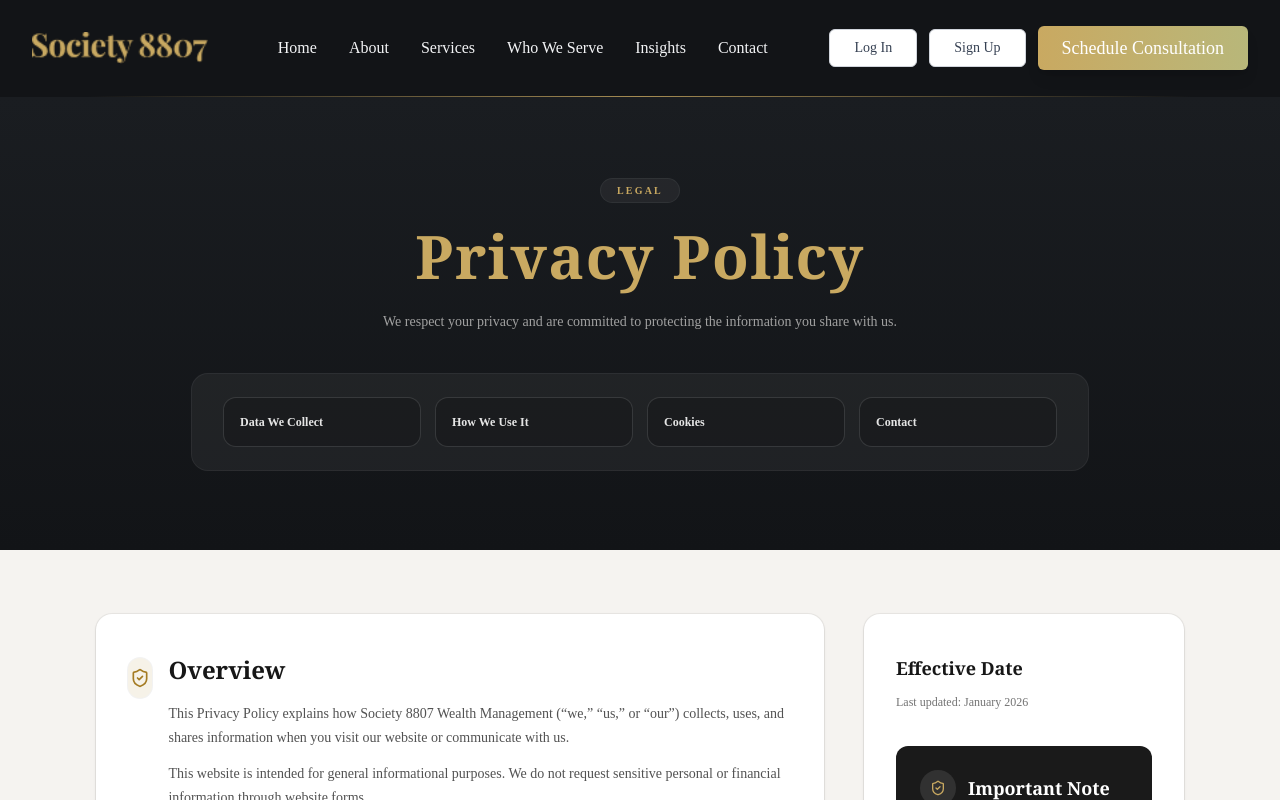
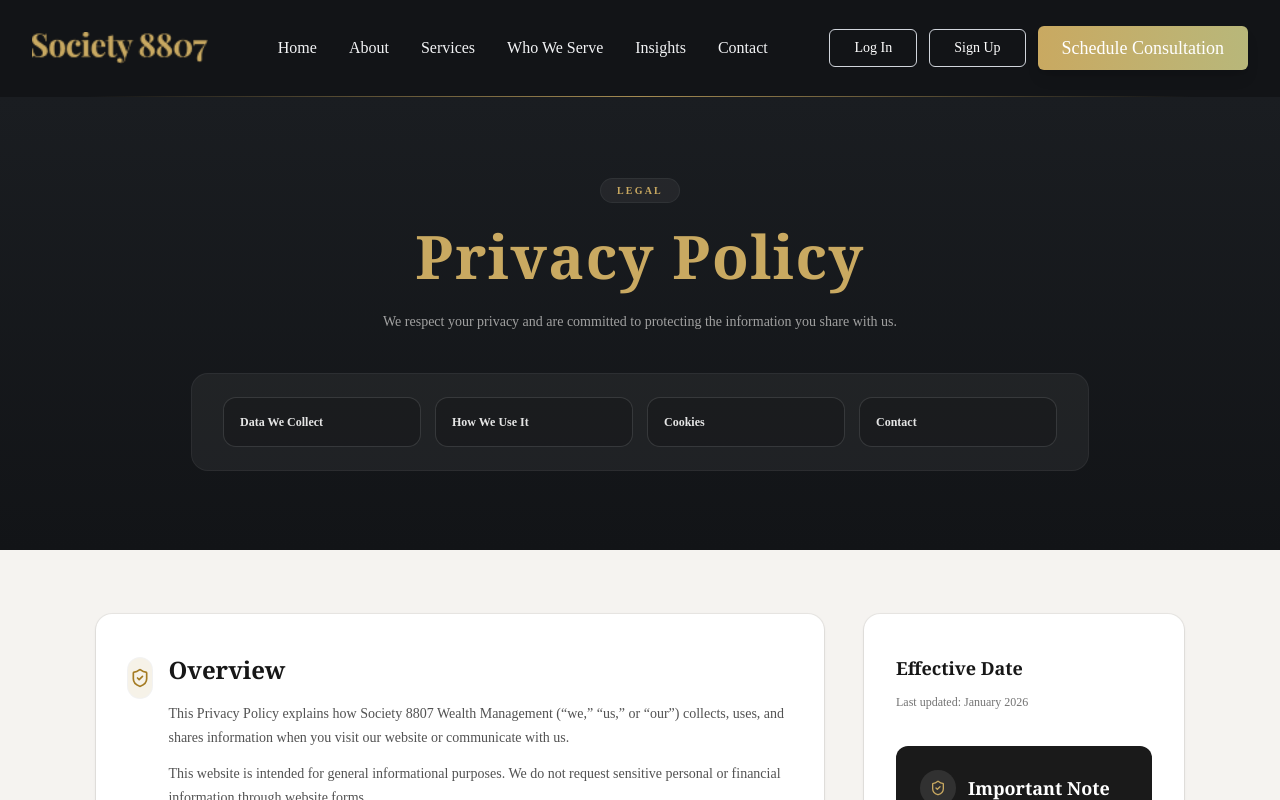
Before and after one commit to ShuvrotoKumar/society-8807, a Next.js app: page /privacy in a window 1280 px wide. Shown: the top 800 px of the page. Built offline with nearby package versions, Linux system fonts and the light colour scheme.

Commit message:
bg color changed in login button

```diff
--- a/components/layout/header.tsx
+++ b/components/layout/header.tsx
@@ -74,7 +74,7 @@ export const Header: React.FC = () => {
               <Link href="/login">
               <Button
                 variant="outline"
-                className="border-[#C9A961] text-[#C9A961] hover:bg-[#C9A961] hover:text-[#121417] transition-all duration-300 px-6 py-2 rounded-md font-medium"
+                className="border-[#C9A961] !bg-transparent text-white hover:bg-[#C9A961] hover:text-[#121417] transition-all duration-300 px-6 py-2 rounded-md font-medium"
                 style={{ fontFamily: 'Playfair Display, serif' }}
               >
                 Log In
@@ -83,7 +83,7 @@ export const Header: React.FC = () => {
               <Link href="/register">
               <Button
                 variant="outline"
-                className="border-[#C9A961] bg-transparent text-[#C9A961] hover:bg-[#C9A961] hover:text-[#121417] transition-all duration-300 px-6 py-2 rounded-md font-medium"
+                className="border-[#C9A961] !bg-transparent text-white hover:bg-[#C9A961] hover:text-[#121417] transition-all duration-300 px-6 py-2 rounded-md font-medium"
                 style={{ fontFamily: 'Playfair Display, serif' }}
               >
                 Sign Up
```
